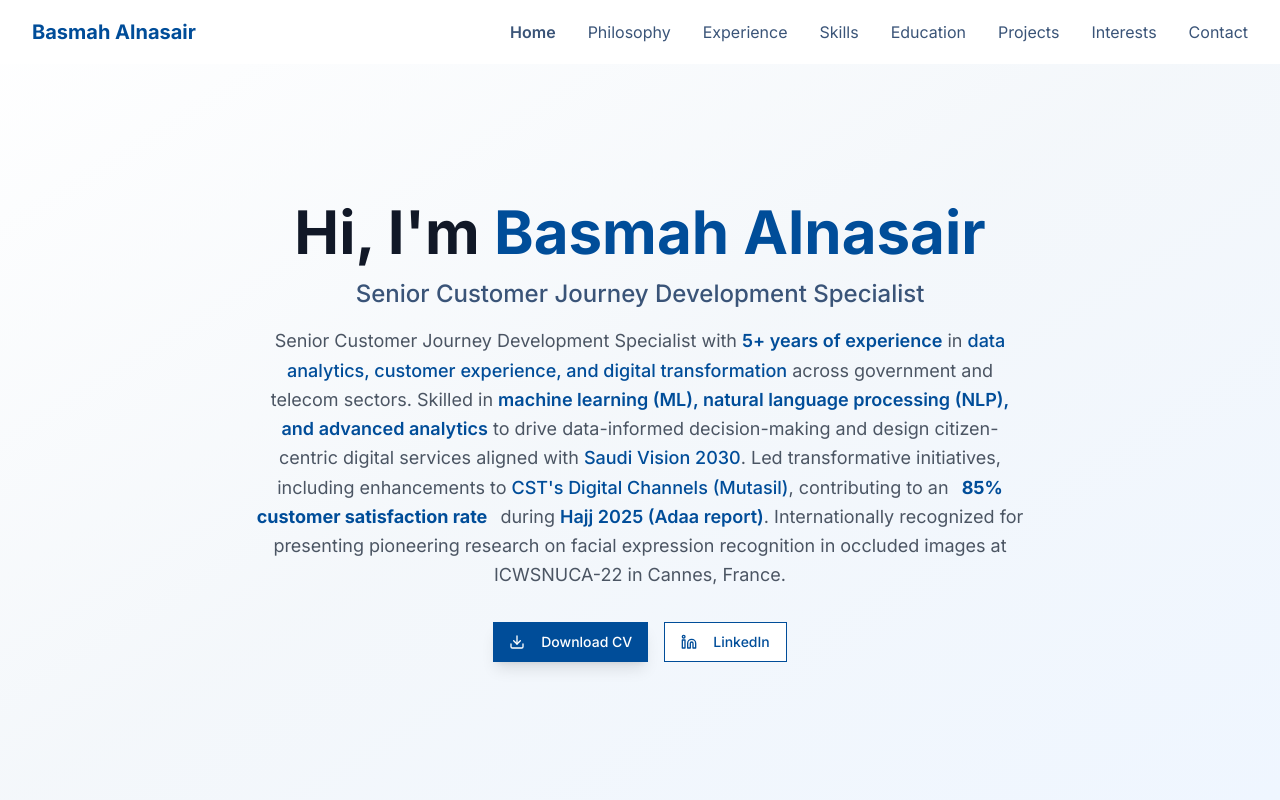
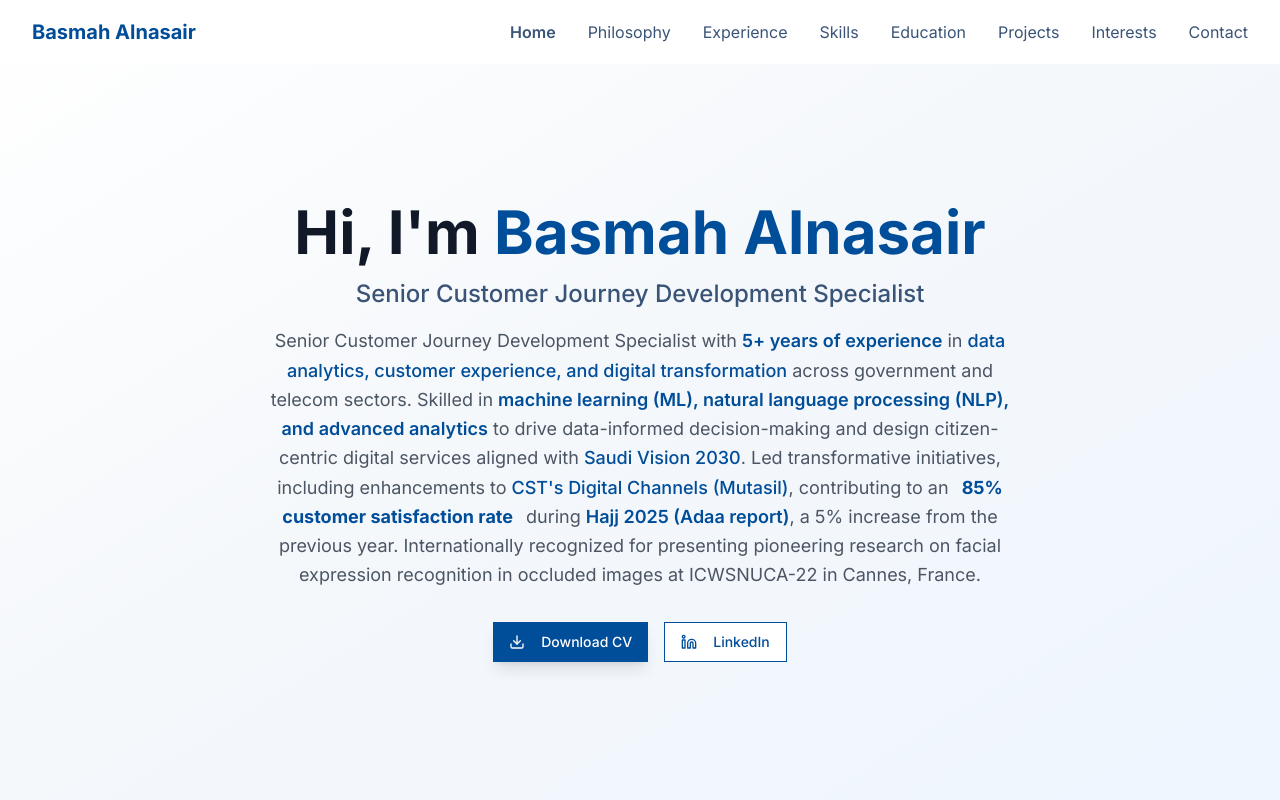
Before and after one commit to ItsBasma/itsBasma, a React (Vite) app: page /itsBasma/ in a window 1280 px wide. Shown: the top 800 px of the page. Built offline with nearby package versions, Linux system fonts and the light colour scheme.

Commit message:
Update hero-section.tsx

```diff
--- a/src/components/hero-section.tsx
+++ b/src/components/hero-section.tsx
@@ -23,7 +23,7 @@ export default function HeroSection() {
                 Senior Customer Journey Development Specialist
               </h2>
               <p className="text-lg text-gray-600 leading-relaxed max-w-3xl mx-auto">
-                Senior Customer Journey Development Specialist with <span className="text-portfolio-primary font-semibold">5+ years of experience</span> in <span className="text-portfolio-primary font-medium">data analytics, customer experience, and digital transformation</span> across government and telecom sectors. Skilled in <span className="text-portfolio-primary font-semibold">machine learning (ML), natural language processing (NLP), and advanced analytics</span> to drive data-informed decision-making and design citizen-centric digital services aligned with <span className="text-portfolio-primary font-medium">Saudi Vision 2030</span>. Led transformative initiatives, including enhancements to <span className="text-portfolio-primary font-medium">CST's Digital Channels (Mutasil)</span>, contributing to an <span className="bg-portfolio-primary/10 text-portfolio-primary font-bold px-2 py-1 rounded">85% customer satisfaction rate</span> during <span className="text-portfolio-primary font-semibold">Hajj 2025 (Adaa report)</span>. Internationally recognized for presenting pioneering research on facial expression recognition in occluded images at ICWSNUCA-22 in Cannes, France.
+                Senior Customer Journey Development Specialist with <span className="text-portfolio-primary font-semibold">5+ years of experience</span> in <span className="text-portfolio-primary font-medium">data analytics, customer experience, and digital transformation</span> across government and telecom sectors. Skilled in <span className="text-portfolio-primary font-semibold">machine learning (ML), natural language processing (NLP), and advanced analytics</span> to drive data-informed decision-making and design citizen-centric digital services aligned with <span className="text-portfolio-primary font-medium">Saudi Vision 2030</span>. Led transformative initiatives, including enhancements to <span className="text-portfolio-primary font-medium">CST's Digital Channels (Mutasil)</span>, contributing to an <span className="bg-portfolio-primary/10 text-portfolio-primary font-bold px-2 py-1 rounded">85% customer satisfaction rate</span> during <span className="text-portfolio-primary font-semibold">Hajj 2025 (Adaa report)</span>, a 5% increase from the previous year. Internationally recognized for presenting pioneering research on facial expression recognition in occluded images at ICWSNUCA-22 in Cannes, France.
               </p>
             </div>
 
```
